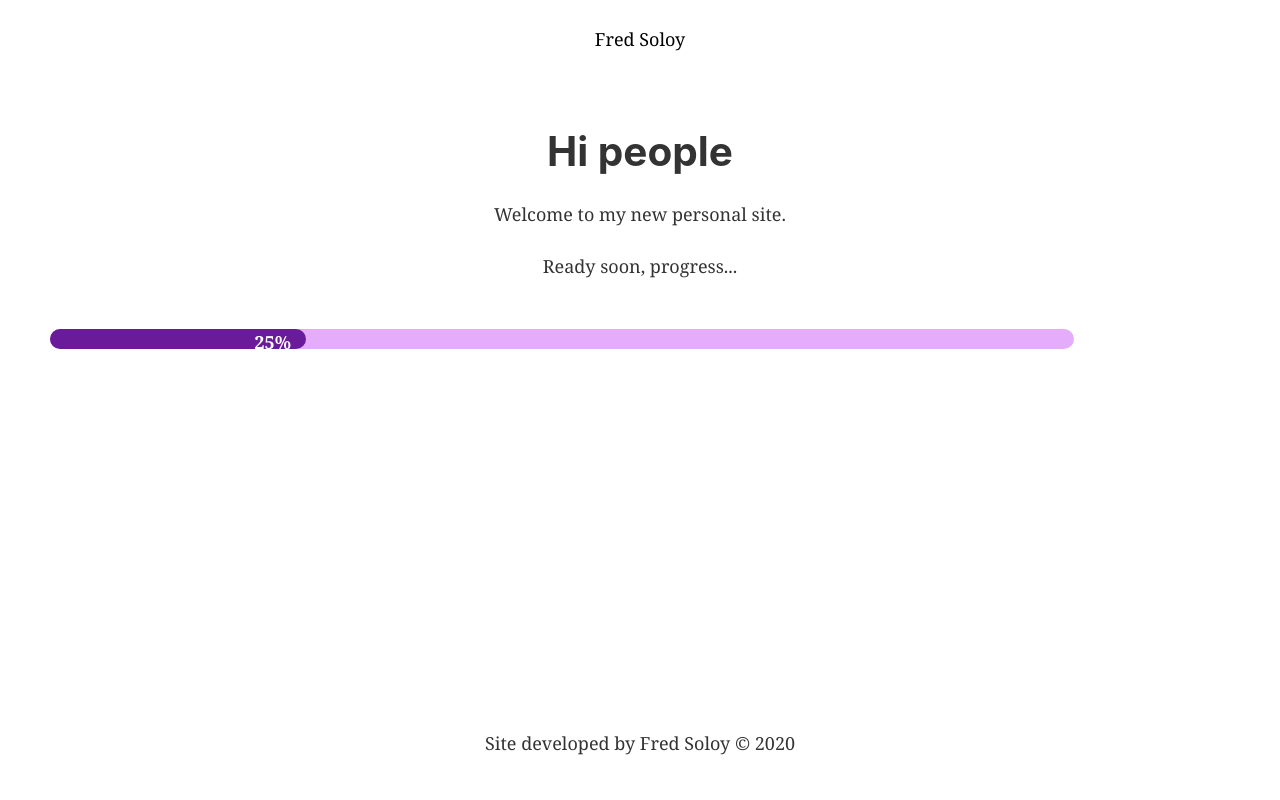
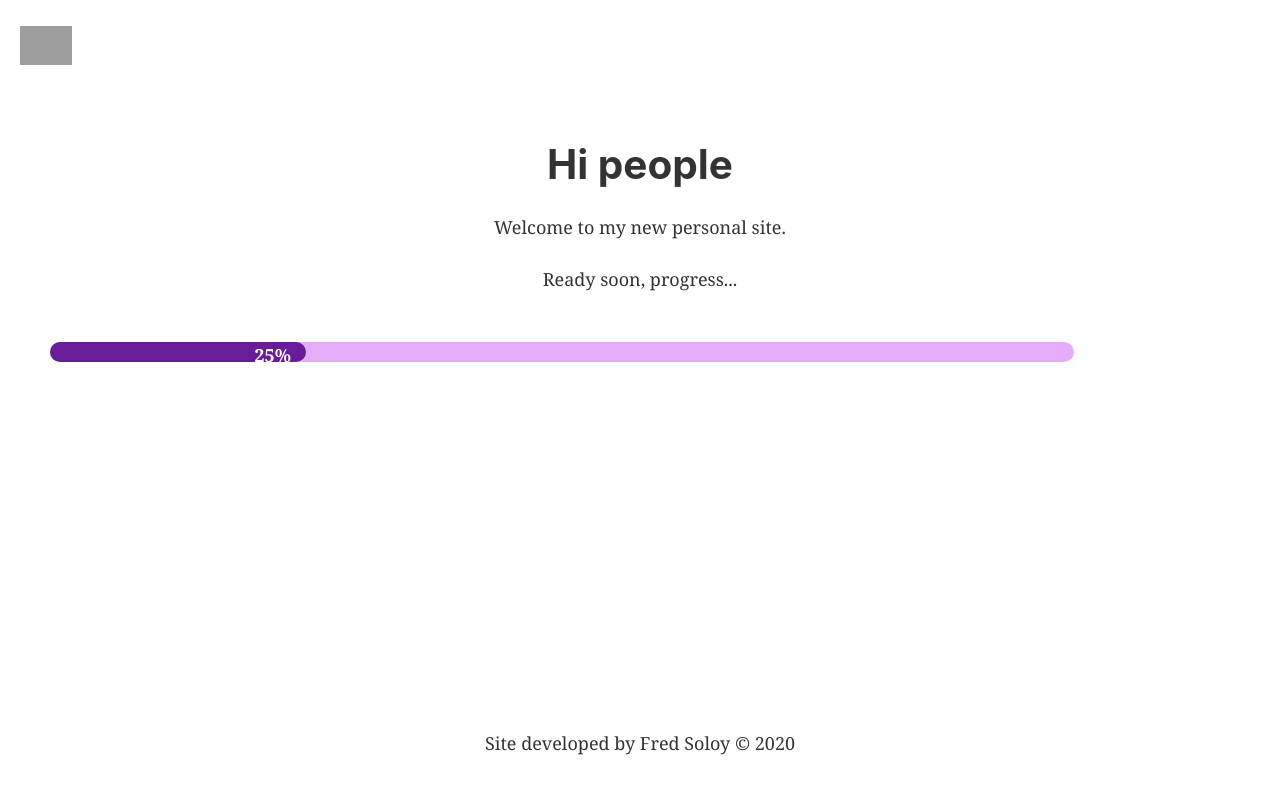
Before and after one commit to Frederic-S/fredsoloy-gatsby, a Gatsby site: page / in a window 1280 px wide. Built offline with nearby package versions, Linux system fonts and the light colour scheme; Gatsby itself is replaced by a stand-in of ours; grey boxes are pictures that could not be loaded.

Commit message:
Added logo at top home page

```diff
--- a/src/components/header.js
+++ b/src/components/header.js
@@ -1,5 +1,6 @@
 import React from "react"
 import { Link } from "gatsby"
+import logo from "../images/logo.png"
 
 import headerStyles from "./header.module.scss"
 
@@ -8,10 +9,15 @@ const Header = () => {
     <header className={headerStyles.header}>
       <div className={headerStyles.content}>
         <p>
+          <Link to="/" className={headerStyles.logo}>
+            <img className={headerStyles.logoSize} src={logo} alt="Logo" />
+          </Link>
+        </p>
+        {/* <p>
           <Link to="/" className={headerStyles.brand}>
             Fred Soloy
           </Link>
-        </p>
+        </p> */}
       </div>
     </header>
   )
--- a/src/components/header.module.scss
+++ b/src/components/header.module.scss
@@ -17,3 +17,12 @@
   color: black;
   text-decoration: none;
 }
+
+.logo {
+  justify-content: center;
+  text-decoration: none;
+}
+
+.logoSize {
+  width: 52px;
+}
```
